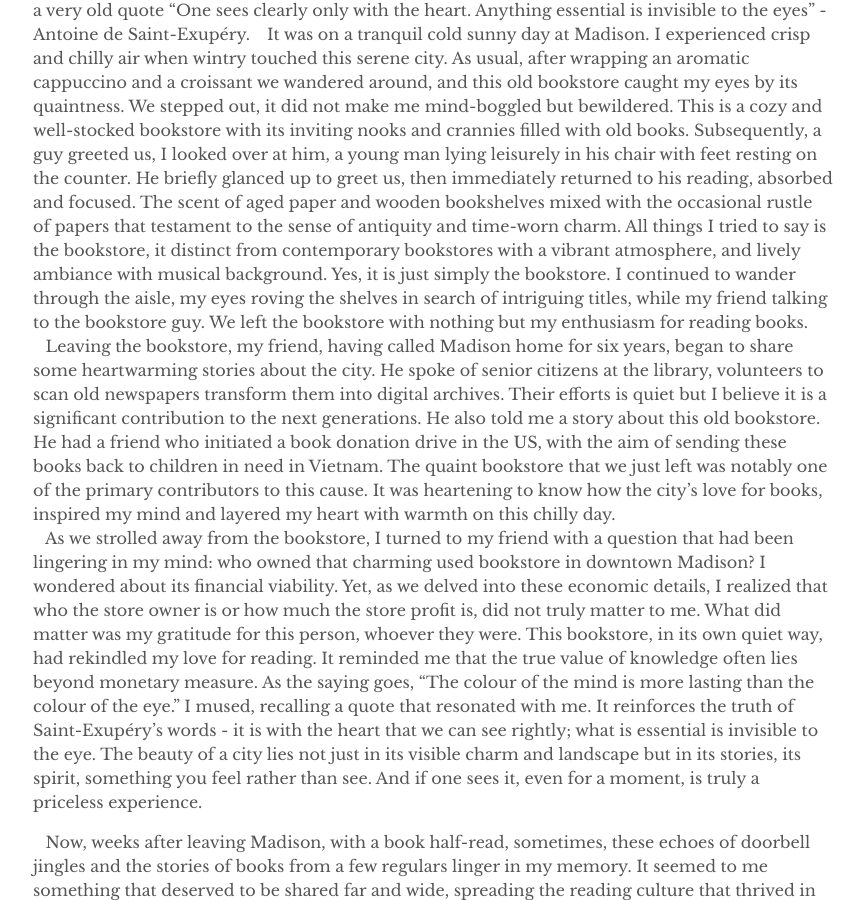
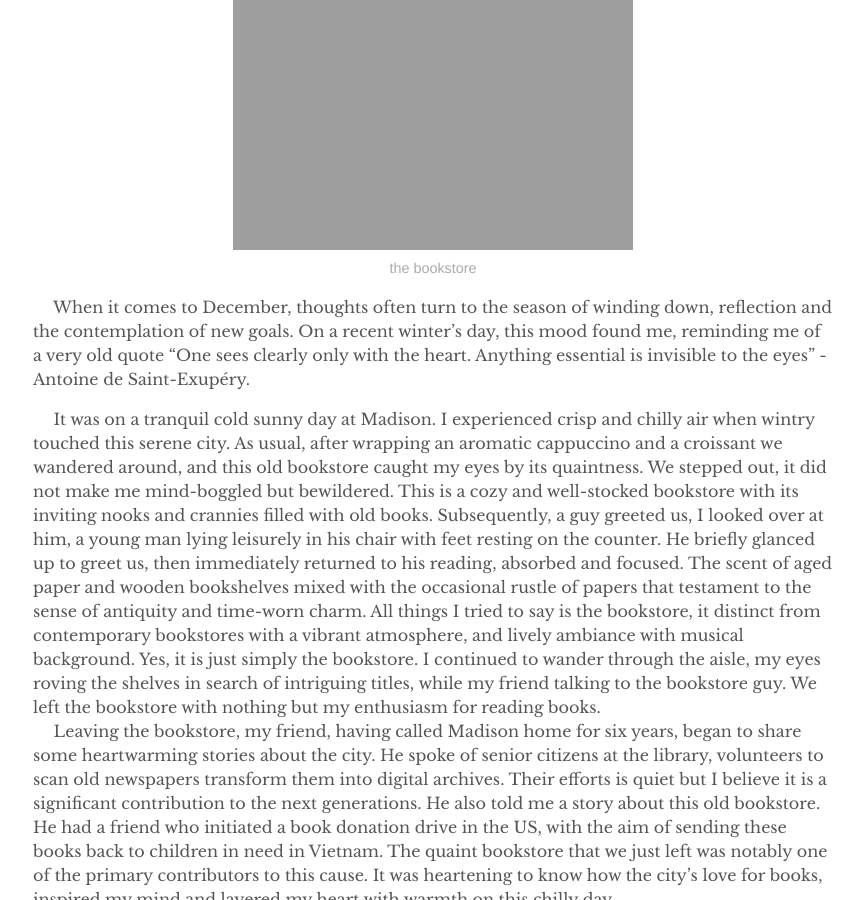
Before and after one commit to eses-corner/eses-corner.github.io, a Jekyll site: the page built from _posts/2024-01-17-madison-bookstore.md, in a window 1280 px wide and 900 px high, scrolled down 505 px. Shown: the whole window, without its empty margins (207-1071 px from the left). Built offline with Jekyll 4.4.1, drawn with Linux system fonts in a browser that asks for light colours.

Commit message:
update blog

```diff
--- a/_posts/2024-01-17-madison-bookstore.md
+++ b/_posts/2024-01-17-madison-bookstore.md
@@ -12,13 +12,17 @@ exclude: true
 ![the book store]({{site.url}}/assets/images/thebookstore.png)
 _the bookstore_
 
-&ensp; When it comes to December, thoughts often turn to the season of winding down, reflection and the contemplation of new goals. On a recent winter’s day, this mood found me, reminding me of a very old quote “One sees clearly only with the heart. Anything essential is invisible to the eyes” - Antoine de Saint-Exupéry.
+![the book store]({{site.url}}/assets/images/thebookstore.png)
+_the bookstore_
+
+&emsp; When it comes to December, thoughts often turn to the season of winding down, reflection and the contemplation of new goals. On a recent winter’s day, this mood found me, reminding me of a very old quote “One sees clearly only with the heart. Anything essential is invisible to the eyes” - Antoine de Saint-Exupéry. <br>
 <!--more-->
-&ensp; It was on a tranquil cold sunny day at Madison. I experienced crisp and chilly air when wintry touched this serene city. As usual, after wrapping an aromatic cappuccino and a croissant we wandered around, and this old bookstore caught my eyes by its quaintness. We stepped out, it did not make me mind-boggled but bewildered. This is a cozy and well-stocked bookstore with its inviting nooks and crannies filled with old books. Subsequently, a guy greeted us, I looked over at him, a young man lying leisurely in his chair with feet resting on the counter. He briefly glanced up to greet us, then immediately returned to his reading, absorbed and focused. The scent of aged paper and wooden bookshelves mixed with the occasional rustle of papers that testament to the sense of antiquity and time-worn charm. All things I tried to say is the bookstore, it distinct from contemporary bookstores with a vibrant atmosphere, and lively ambiance with musical background. Yes, it is just simply the bookstore. I continued to wander through the aisle, my eyes roving the shelves in search of intriguing titles, while my friend talking to the bookstore guy. We left the bookstore with nothing but my enthusiasm for reading books. <br>
-&ensp; Leaving the bookstore, my friend, having called Madison home for six years, began to share some heartwarming stories about the city.  He spoke of senior citizens at the library, volunteers to scan old newspapers transform them into digital archives. Their efforts is quiet but I believe it is a significant contribution to the next generations. He also told me a story about this old bookstore. He had a friend who initiated a book donation drive in the US, with the aim of sending these books back to children in need in Vietnam. The quaint bookstore that we just left was notably one of the primary contributors to this cause. It was heartening to know how the city’s love for books, inspired my mind and layered my heart with warmth on this chilly day. <br>
-&ensp; As we strolled away from the bookstore, I turned to my friend with a question that had been lingering in my mind: who owned that charming used bookstore in downtown Madison? I wondered about its financial viability. Yet, as we delved into these economic details, I realized that who the store owner is or how much the store profit is, did not truly matter to me. What did matter was my gratitude for this person, whoever they were. This bookstore, in its own quiet way, had rekindled my love for reading. It reminded me that the true value of knowledge often lies beyond monetary measure. As the saying goes, “The colour of the mind is more lasting than the colour of the eye.” I mused, recalling a quote that resonated with me. It reinforces the truth of Saint-Exupéry’s words - it is with the heart that we can see rightly; what is essential is invisible to the eye. The beauty of a city lies not just in its visible charm and landscape but in its stories, its spirit, something you feel rather than see.  And if one sees it, even for a moment, is truly a priceless experience.
 
-&ensp; Now, weeks after leaving Madison, with a book half-read, sometimes, these echoes of doorbell jingles and the stories of books from a few regulars linger in my memory. It seemed to me something that deserved to be shared far and wide, spreading the reading culture that thrived in heart of Madison.
+&emsp; It was on a tranquil cold sunny day at Madison. I experienced crisp and chilly air when wintry touched this serene city. As usual, after wrapping an aromatic cappuccino and a croissant we wandered around, and this old bookstore caught my eyes by its quaintness. We stepped out, it did not make me mind-boggled but bewildered. This is a cozy and well-stocked bookstore with its inviting nooks and crannies filled with old books. Subsequently, a guy greeted us, I looked over at him, a young man lying leisurely in his chair with feet resting on the counter. He briefly glanced up to greet us, then immediately returned to his reading, absorbed and focused. The scent of aged paper and wooden bookshelves mixed with the occasional rustle of papers that testament to the sense of antiquity and time-worn charm. All things I tried to say is the bookstore, it distinct from contemporary bookstores with a vibrant atmosphere, and lively ambiance with musical background. Yes, it is just simply the bookstore. I continued to wander through the aisle, my eyes roving the shelves in search of intriguing titles, while my friend talking to the bookstore guy. We left the bookstore with nothing but my enthusiasm for reading books. <br>
+&emsp; Leaving the bookstore, my friend, having called Madison home for six years, began to share some heartwarming stories about the city.  He spoke of senior citizens at the library, volunteers to scan old newspapers transform them into digital archives. Their efforts is quiet but I believe it is a significant contribution to the next generations. He also told me a story about this old bookstore. He had a friend who initiated a book donation drive in the US, with the aim of sending these books back to children in need in Vietnam. The quaint bookstore that we just left was notably one of the primary contributors to this cause. It was heartening to know how the city’s love for books, inspired my mind and layered my heart with warmth on this chilly day. <br>
+&emsp; As we strolled away from the bookstore, I turned to my friend with a question that had been lingering in my mind: who owned that charming used bookstore in downtown Madison? I wondered about its financial viability. Yet, as we delved into these economic details, I realized that who the store owner is or how much the store profit is, did not truly matter to me. What did matter was my gratitude for this person, whoever they were. This bookstore, in its own quiet way, had rekindled my love for reading. It reminded me that the true value of knowledge often lies beyond monetary measure. As the saying goes, “The colour of the mind is more lasting than the colour of the eye.” I mused, recalling a quote that resonated with me. It reinforces the truth of Saint-Exupéry’s words - it is with the heart that we can see rightly; what is essential is invisible to the eye. The beauty of a city lies not just in its visible charm and landscape but in its stories, its spirit, something you feel rather than see.  And if one sees it, even for a moment, is truly a priceless experience.
+
+&emsp; Now, weeks after leaving Madison, with a book half-read, sometimes, these echoes of doorbell jingles and the stories of books from a few regulars linger in my memory. It seemed to me something that deserved to be shared far and wide, spreading the reading culture that thrived in heart of Madison.
 
 Esther,
 
```
